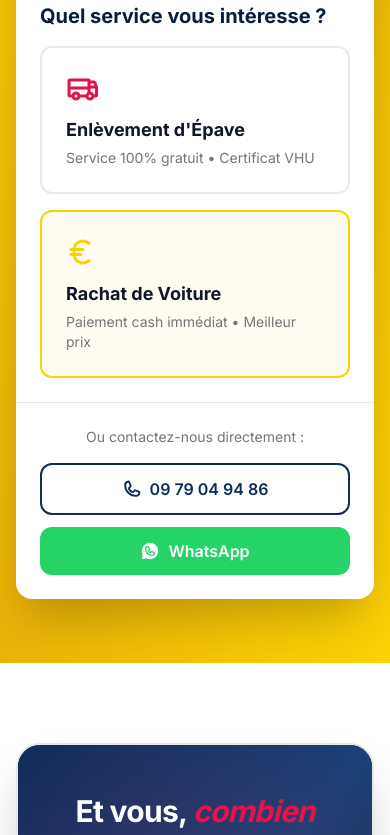
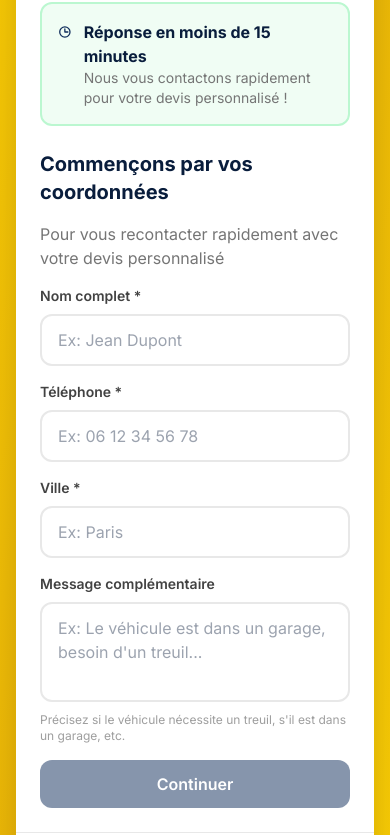
Before and after one commit to CElyousfi/lesepavistespro, a Next.js app: page /rachat-voiture in a window 390 px wide. Shown: the part 4018-4853 px from the top of the page. Built offline with nearby package versions, Linux system fonts and the light colour scheme; no server answers.

Commit message:
Restructure form - Step 1 now captures Name, Phone, Ville, Message first

```diff
--- a/components/ConversionForm.tsx
+++ b/components/ConversionForm.tsx
@@ -101,32 +101,32 @@ export default function ConversionForm({
 
   // Conversion triggers based on selections
   const getConversionMessage = () => {
-    if (step === 2 && formData.service === 'epaviste') {
+    if (step === 1) {
+      return {
+        icon: <Clock size={24} weight="bold" className="text-brand-blue" />,
+        title: "Réponse en moins de 15 minutes",
+        message: "Nous vous contactons rapidement pour votre devis personnalisé !",
+      };
+    }
+    if (step === 3 && formData.service === 'epaviste') {
       return {
         icon: <CheckCircle size={24} weight="bold" className="text-green-500" />,
         title: "Service 100% GRATUIT",
         message: "Aucun frais caché. Nous payons même le remorquage !",
       };
     }
-    if (step === 2 && formData.service === 'rachat') {
+    if (step === 3 && formData.service === 'rachat') {
       return {
         icon: <CurrencyEur size={24} weight="bold" className="text-brand-gold" />,
         title: "Paiement IMMÉDIAT",
         message: "Cash en main ou virement le jour même. Meilleur prix garanti !",
       };
     }
-    if (step === 3 && formData.marque) {
+    if (step === 4 && formData.marque) {
       return {
         icon: <Car size={24} weight="bold" className="text-brand-blue" />,
         title: "Estimation personnalisée",
         message: "Nous connaissons bien votre modèle. Prix juste garanti !",
-      };
-    }
-    if (step === 4) {
-      return {
-        icon: <Clock size={24} weight="bold" className="text-brand-red" />,
-        title: "Intervention sous 24-48h",
-        message: "Nous venons chez vous. Aucun déplacement nécessaire !",
       };
     }
     if (step === 5) {
@@ -203,8 +203,87 @@ export default function ConversionForm({
 
         {/* Form */}
         <form onSubmit={handleSubmit} className="p-6 space-y-6">
-          {/* Step 1: Service Selection */}
+          {/* Step 1: Quick Contact Info */}
           {step === 1 && (
+            <div className="space-y-4">
+              <h3 className="text-xl font-bold text-neutral-900">
+                Commençons par vos coordonnées
+              </h3>
+              <p className="text-neutral-600">
+                Pour vous recontacter rapidement avec votre devis personnalisé
+              </p>
+
+              <div>
+                <label className="block text-sm font-semibold text-neutral-700 mb-2">
+                  Nom complet *
+                </label>
+                <input
+                  type="text"
+                  value={formData.nom}
+                  onChange={(e) => updateField('nom', e.target.value)}
+                  placeholder="Ex: Jean Dupont"
+                  className="w-full px-4 py-3 border-2 border-neutral-200 rounded-xl focus:border-brand-blue focus:outline-none"
+                  required
+                />
+              </div>
+
+              <div>
+                <label className="block text-sm font-semibold text-neutral-700 mb-2">
+                  Téléphone *
+                </label>
+                <input
+                  type="tel"
+                  value={formData.phone}
+                  onChange={(e) => updateField('phone', e.target.value)}
+                  placeholder="Ex: 06 12 34 56 78"
+                  className="w-full px-4 py-3 border-2 border-neutral-200 rounded-xl focus:border-brand-blue focus:outline-none"
+                  required
+                />
+              </div>
+
+              <div>
+                <label className="block text-sm font-semibold text-neutral-700 mb-2">
+                  Ville *
+                </label>
+                <input
+                  type="text"
+                  value={formData.ville}
+                  onChange={(e) => updateField('ville', e.target.value)}
+                  placeholder="Ex: Paris"
+                  className="w-full px-4 py-3 border-2 border-neutral-200 rounded-xl focus:border-brand-blue focus:outline-none"
+                  required
+                />
+              </div>
+
+              <div>
+                <label className="block text-sm font-semibold text-neutral-700 mb-2">
+                  Message complémentaire
+                </label>
+                <textarea
+                  value={formData.message}
+                  onChange={(e) => updateField('message', e.target.value)}
+                  placeholder="Ex: Le véhicule est dans un garage, besoin d'un treuil..."
+                  rows={3}
+                  className="w-full px-4 py-3 border-2 border-neutral-200 rounded-xl focus:border-brand-blue focus:outline-none resize-none"
+                />
+                <p className="text-xs text-neutral-500 mt-1">
+                  Précisez si le véhicule nécessite un treuil, s'il est dans un garage, etc.
+                </p>
+              </div>
+
+              <button
+                type="button"
+                onClick={() => formData.nom && formData.phone && formData.ville && setStep(2)}
+                disabled={!formData.nom || !formData.phone || !formData.ville}
+                className="w-full px-6 py-3 bg-brand-blue text-white rounded-xl font-semibold hover:bg-brand-blue/90 transition-all disabled:opacity-50 disabled:cursor-not-allowed"
+              >
+                Continuer
+              </button>
+            </div>
+          )}
+
+          {/* Step 2: Service Selection */}
+          {step === 2 && (
             <div className="space-y-4">
               <h3 className="text-xl font-bold text-neutral-900">
                 Quel service vous intéresse ?
@@ -215,7 +294,7 @@ export default function ConversionForm({
                   type="button"
                   onClick={() => {
                     updateField('service', 'epaviste');
-                    setStep(2);
+                    setStep(3);
                   }}
                   className={`p-6 rounded-xl border-2 transition-all text-left ${
                     formData.service === 'epaviste'
@@ -234,7 +313,7 @@ export default function ConversionForm({
                   type="button"
                   onClick={() => {
                     updateField('service', 'rachat');
-                    setStep(2);
+                    setStep(3);
                   }}
                   className={`p-6 rounded-xl border-2 transition-all text-left ${
                     formData.service === 'rachat'
@@ -249,11 +328,19 @@ export default function ConversionForm({
                   </div>
                 </button>
               </div>
+
+              <button
+                type="button"
+                onClick={() => setStep(1)}
+                className="w-full px-6 py-3 border-2 border-neutral-300 text-neutral-700 rounded-xl font-semibold hover:bg-neutral-50 transition-all"
+              >
+                Retour
+              </button>
             </div>
           )}
 
-          {/* Step 2: Vehicle Identification */}
-          {step === 2 && (
+          {/* Step 3: Vehicle Identification */}
+          {step === 3 && (
             <div className="space-y-4">
               <h3 className="text-xl font-bold text-neutral-900">
                 Identification du véhicule
@@ -302,33 +389,6 @@ export default function ConversionForm({
                   />
                 </div>
               </div>
-
-              <div className="flex gap-3">
-                <button
-                  type="button"
-                  onClick={() => setStep(1)}
-                  className="px-6 py-3 border-2 border-neutral-300 text-neutral-700 rounded-xl font-semibold hover:bg-neutral-50 transition-all"
-                >
-                  Retour
-                </button>
-                <button
-                  type="button"
-                  onClick={() => formData.immatriculation && formData.marque && formData.modele && setStep(3)}
-                  disabled={!formData.immatriculation || !formData.marque || !formData.modele}
-                  className="flex-1 px-6 py-3 bg-brand-blue text-white rounded-xl font-semibold hover:bg-brand-blue/90 transition-all disabled:opacity-50 disabled:cursor-not-allowed"
-                >
-                  Continuer
-                </button>
-              </div>
-            </div>
-          )}
-
-          {/* Step 3: Vehicle Details */}
-          {step === 3 && (
-            <div className="space-y-4">
-              <h3 className="text-xl font-bold text-neutral-900">
-                Détails du véhicule
-              </h3>
 
               <div className="grid md:grid-cols-2 gap-4">
                 <div>
@@ -426,8 +486,8 @@ export default function ConversionForm({
                 </button>
                 <button
                   type="button"
-                  onClick={() => formData.annee && formData.kilometrage && formData.energie && formData.boite && formData.vehicleCondition && setStep(4)}
-                  disabled={!formData.annee || !formData.kilometrage || !formData.energie || !formData.boite || !formData.vehicleCondition}
+                  onClick={() => formData.immatriculation && formData.marque && formData.modele && formData.annee && formData.kilometrage && formData.energie && formData.boite && formData.vehicleCondition && setStep(4)}
+                  disabled={!formData.immatriculation || !formData.marque || !formData.modele || !formData.annee || !formData.kilometrage || !formData.energie || !formData.boite || !formData.vehicleCondition}
                   className="flex-1 px-6 py-3 bg-brand-blue text-white rounded-xl font-semibold hover:bg-brand-blue/90 transition-all disabled:opacity-50 disabled:cursor-not-allowed"
                 >
                   Continuer
@@ -436,14 +496,14 @@ export default function ConversionForm({
             </div>
           )}
 
-          {/* Step 4: Location */}
+          {/* Step 4: Additional Location Details */}
           {step === 4 && (
             <div className="space-y-4">
               <h3 className="text-xl font-bold text-neutral-900">
-                Où se trouve votre véhicule ?
+                Informations complémentaires
               </h3>
 
-              <div className="grid md:grid-cols-3 gap-4">
+              <div className="grid md:grid-cols-2 gap-4">
                 <div>
                   <label className="block text-sm font-semibold text-neutral-700 mb-2">
                     Code postal *
@@ -453,20 +513,6 @@ export default function ConversionForm({
                     value={formData.codePostal}
                     onChange={(e) => updateField('codePostal', e.target.value)}
                     placeholder="Ex: 75001"
-                    className="w-full px-4 py-3 border-2 border-neutral-200 rounded-xl focus:border-brand-blue focus:outline-none"
-                    required
-                  />
-                </div>
-
-                <div>
-                  <label className="block text-sm font-semibold text-neutral-700 mb-2">
-                    Ville *
-                  </label>
-                  <input
-                    type="text"
-                    value={formData.ville}
-                    onChange={(e) => updateField('ville', e.target.value)}
-                    placeholder="Ex: Paris"
                     className="w-full px-4 py-3 border-2 border-neutral-200 rounded-xl focus:border-brand-blue focus:outline-none"
                     required
                   />
@@ -487,22 +533,6 @@ export default function ConversionForm({
                 </div>
               </div>
 
-              <div>
-                <label className="block text-sm font-semibold text-neutral-700 mb-2">
-                  Message complémentaire
-                </label>
-                <textarea
-                  value={formData.message}
-                  onChange={(e) => updateField('message', e.target.value)}
-                  placeholder="Ex: Le véhicule est dans un garage, besoin d'un treuil..."
-                  rows={3}
-                  className="w-full px-4 py-3 border-2 border-neutral-200 rounded-xl focus:border-brand-blue focus:outline-none resize-none"
-                />
-                <p className="text-xs text-neutral-500 mt-1">
-                  Précisez si le véhicule nécessite un treuil, s'il est dans un garage, etc.
-                </p>
-              </div>
-
               <div className="flex gap-3">
                 <button
                   type="button"
@@ -513,8 +543,8 @@ export default function ConversionForm({
                 </button>
                 <button
                   type="button"
-                  onClick={() => formData.codePostal && formData.ville && formData.departement && setStep(5)}
-                  disabled={!formData.codePostal || !formData.ville || !formData.departement}
+                  onClick={() => formData.codePostal && formData.departement && setStep(5)}
+                  disabled={!formData.codePostal || !formData.departement}
                   className="flex-1 px-6 py-3 bg-brand-blue text-white rounded-xl font-semibold hover:bg-brand-blue/90 transition-all disabled:opacity-50 disabled:cursor-not-allowed"
                 >
                   Continuer
@@ -523,28 +553,14 @@ export default function ConversionForm({
             </div>
           )}
 
-          {/* Step 5: Contact Info */}
+          {/* Step 5: Final Details */}
           {step === 5 && (
             <div className="space-y-4">
               <h3 className="text-xl font-bold text-neutral-900">
-                Vos coordonnées
+                Dernières informations
               </h3>
 
               <div className="grid md:grid-cols-2 gap-4">
-                <div>
-                  <label className="block text-sm font-semibold text-neutral-700 mb-2">
-                    Nom *
-                  </label>
-                  <input
-                    type="text"
-                    value={formData.nom}
-                    onChange={(e) => updateField('nom', e.target.value)}
-                    placeholder="Ex: Dupont"
-                    className="w-full px-4 py-3 border-2 border-neutral-200 rounded-xl focus:border-brand-blue focus:outline-none"
-                    required
-                  />
-                </div>
-
                 <div>
                   <label className="block text-sm font-semibold text-neutral-700 mb-2">
                     Prénom *
@@ -554,21 +570,6 @@ export default function ConversionForm({
                     value={formData.prenom}
                     onChange={(e) => updateField('prenom', e.target.value)}
                     placeholder="Ex: Jean"
-                    className="w-full px-4 py-3 border-2 border-neutral-200 rounded-xl focus:border-brand-blue focus:outline-none"
-                    required
-                  />
-                </div>
-              </div>
-
-              <div>
-                <label className="block text-sm font-semibold text-neutral-700 mb-2">
-                  Téléphone *
-                </label>
-                <input
-                  type="tel"
-                  value={formData.phone}
-                  onChange={(e) => updateField('phone', e.target.value)}
-                  placeholder="Ex: 06 12 34 56 78"
                     className="w-full px-4 py-3 border-2 border-neutral-200 rounded-xl focus:border-brand-blue focus:outline-none"
                     required
                   />
@@ -586,6 +587,7 @@ export default function ConversionForm({
                     className="w-full px-4 py-3 border-2 border-neutral-200 rounded-xl focus:border-brand-blue focus:outline-none"
                     required
                   />
+                </div>
               </div>
 
               {/* Trust signals before submit */}
```
Lines whose indentation alone changed are shown as unchanged.
